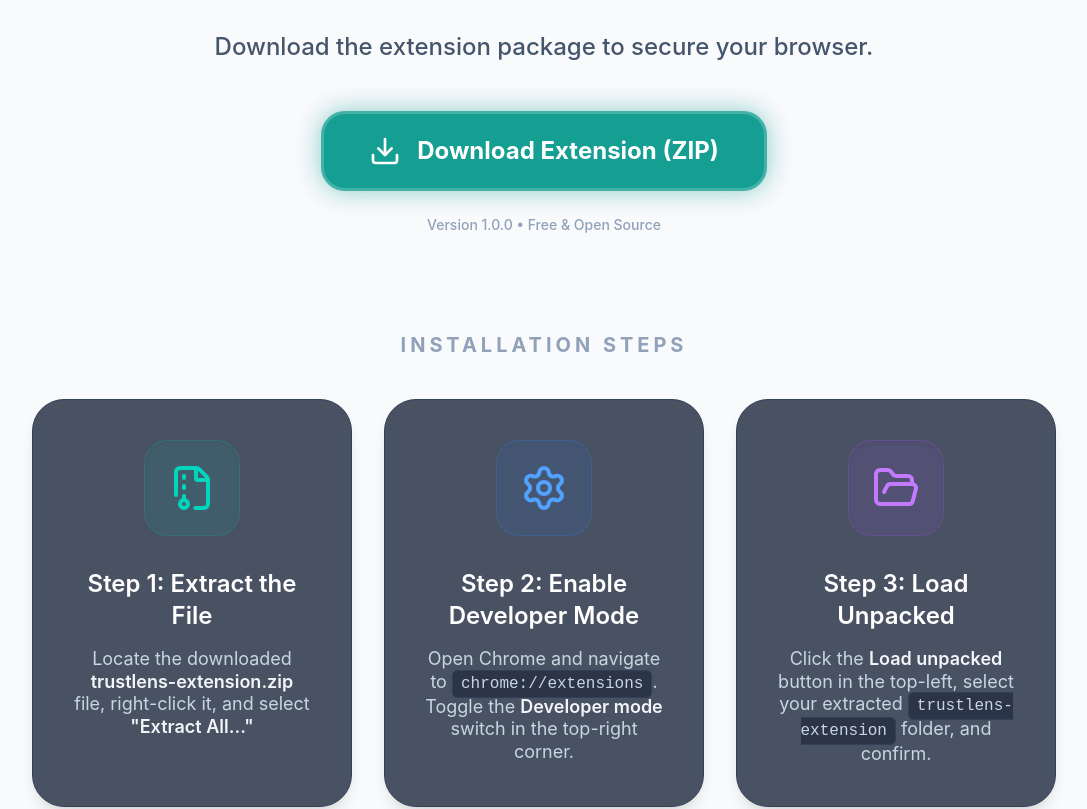
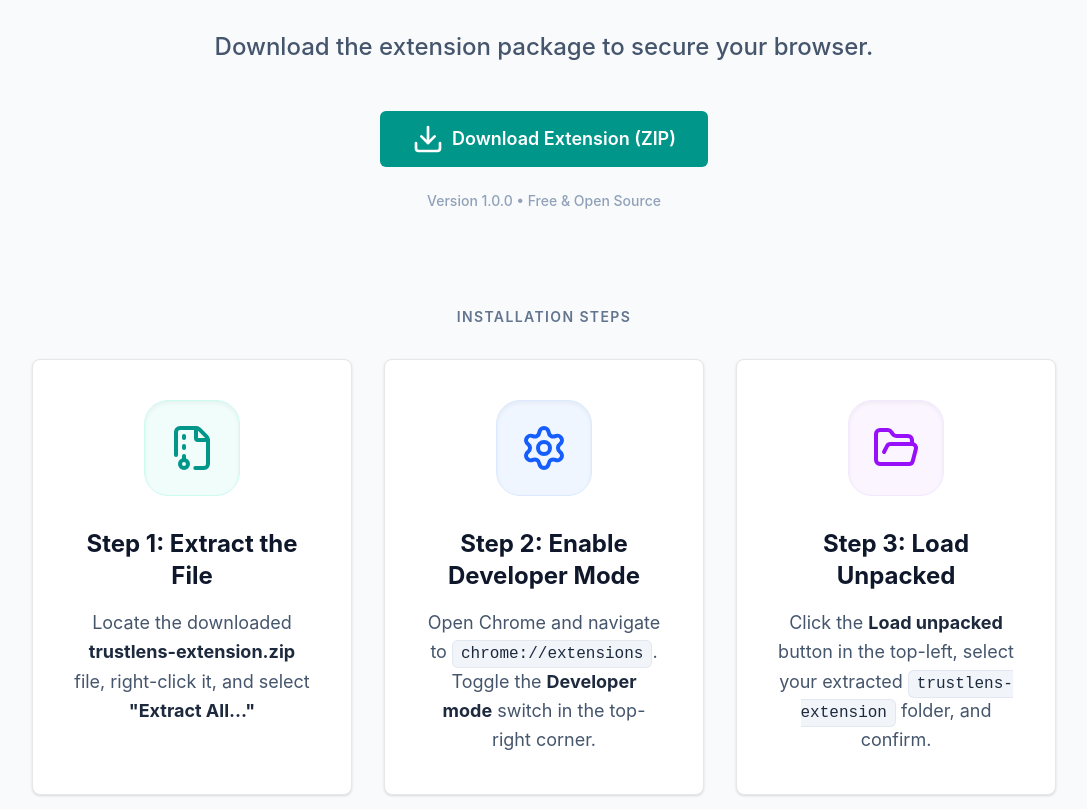
Before and after one commit to t00fan01/TrustLensAI-Enterprise, a React (Vite) app in the folder trustlens-landing/: page /setup in a window 1280 px wide. Shown: the part 335-1144 px from the top of the page, without its empty margins (96-1183 px from the left). Built offline with nearby package versions, Linux system fonts and the light colour scheme.

Commit message:
ui: finalize professional minimal installation wizard layout

```diff
--- a/trustlens-landing/src/components/Setup.jsx
+++ b/trustlens-landing/src/components/Setup.jsx
@@ -18,11 +18,10 @@ const Setup = () => {
           <a
             href="/trustlens-extension.zip"
             download
-            className="group relative inline-flex items-center justify-center gap-4 px-12 py-6 bg-teal-600 hover:bg-teal-500 text-white text-2xl font-bold rounded-3xl shadow-[0_0_25px_rgba(13,148,136,0.5)] animate-pulse hover:animate-none transition-all duration-300 hover:-translate-y-2 hover:shadow-[0_0_35px_rgba(13,148,136,0.7)]"
+            className="inline-flex items-center justify-center gap-2 px-8 py-3 bg-teal-600 text-white text-lg font-semibold rounded-md hover:bg-teal-700 transition-colors duration-200"
           >
-            <Download className="w-8 h-8 group-hover:scale-110 transition-transform duration-300" />
+            <Download className="w-8 h-8" />
             <span>Download Extension (ZIP)</span>
-            <div className="absolute inset-0 border-[3px] border-white/20 rounded-3xl"></div>
           </a>
           <p className="mt-6 text-sm text-slate-400 font-medium">
             Version 1.0.0 • Free & Open Source
@@ -30,51 +29,51 @@ const Setup = () => {
         </div>
 
         <div className="relative">
-          <h2 className="text-xl font-bold text-center text-slate-400 mb-10 uppercase tracking-[0.2em]">
+          <h2 className="text-sm font-semibold text-center text-slate-500 mb-8 uppercase tracking-widest">
             Installation Steps
           </h2>
 
           <div className="grid grid-cols-1 md:grid-cols-3 gap-8">
-            <div className="bg-slate-800/80 backdrop-blur-md rounded-[2rem] p-8 md:p-10 border border-slate-700 shadow-lg flex flex-col items-center text-center transition-all duration-300 hover:shadow-2xl hover:shadow-teal-900/20 hover:-translate-y-2 group">
-              <div className="w-24 h-24 rounded-3xl bg-teal-500/10 border border-teal-500/20 flex items-center justify-center mb-8 shadow-inner group-hover:scale-110 transition-all duration-300">
-                <FileArchive className="text-teal-400 w-12 h-12" />
+            <div className="bg-white rounded-lg p-8 md:p-10 border border-gray-200 shadow-sm flex flex-col items-center text-center transition-shadow duration-200 hover:shadow-md">
+              <div className="w-24 h-24 rounded-3xl bg-teal-50 border border-teal-100 flex items-center justify-center mb-8 shadow-inner group-hover:scale-110 group-hover:bg-teal-100 transition-all duration-300">
+                <FileArchive className="text-teal-600 w-12 h-12" />
               </div>
-              <h3 className="text-2xl font-semibold text-white mb-4">
+              <h3 className="text-2xl font-bold text-slate-900 mb-4">
                 Step 1: Extract the File
               </h3>
-              <p className="text-slate-300 text-lg leading-tight">
-                Locate the downloaded <strong className="text-slate-100 font-semibold">trustlens-extension.zip</strong> file, right-click it, and select <strong className="text-slate-100 font-semibold">"Extract All..."</strong>
+              <p className="text-slate-600 text-lg leading-relaxed">
+                Locate the downloaded <strong className="text-slate-800">trustlens-extension.zip</strong> file, right-click it, and select <strong className="text-slate-800">"Extract All..."</strong>
               </p>
             </div>
 
-            <div className="bg-slate-800/80 backdrop-blur-md rounded-[2rem] p-8 md:p-10 border border-slate-700 shadow-lg flex flex-col items-center text-center transition-all duration-300 hover:shadow-2xl hover:shadow-blue-900/20 hover:-translate-y-2 group">
-              <div className="w-24 h-24 rounded-3xl bg-blue-500/10 border border-blue-500/20 flex items-center justify-center mb-8 shadow-inner group-hover:scale-110 transition-all duration-300">
-                <Settings className="text-blue-400 w-12 h-12" />
+            <div className="bg-white rounded-lg p-8 md:p-10 border border-gray-200 shadow-sm flex flex-col items-center text-center transition-shadow duration-200 hover:shadow-md">
+              <div className="w-24 h-24 rounded-3xl bg-blue-50 border border-blue-100 flex items-center justify-center mb-8 shadow-inner group-hover:scale-110 group-hover:bg-blue-100 transition-all duration-300">
+                <Settings className="text-blue-600 w-12 h-12" />
               </div>
-              <h3 className="text-2xl font-semibold text-white mb-4">
+              <h3 className="text-2xl font-bold text-slate-900 mb-4">
                 Step 2: Enable Developer Mode
               </h3>
-              <p className="text-slate-300 text-lg leading-tight">
-                Open Chrome and navigate to <code className="bg-slate-900/50 px-2 py-1 rounded-md text-base text-slate-300 border border-slate-700 font-mono">chrome://extensions</code>. Toggle the <strong className="text-slate-100 font-semibold">Developer mode</strong> switch in the top-right corner.
+              <p className="text-slate-600 text-lg leading-relaxed">
+                Open Chrome and navigate to <code className="bg-slate-100 px-2 py-1 rounded-md text-base text-slate-800 border border-slate-200 font-mono">chrome://extensions</code>. Toggle the <strong className="text-slate-800">Developer mode</strong> switch in the top-right corner.
               </p>
             </div>
 
-            <div className="bg-slate-800/80 backdrop-blur-md rounded-[2rem] p-8 md:p-10 border border-slate-700 shadow-lg flex flex-col items-center text-center transition-all duration-300 hover:shadow-2xl hover:shadow-purple-900/20 hover:-translate-y-2 group">
-              <div className="w-24 h-24 rounded-3xl bg-purple-500/10 border border-purple-500/20 flex items-center justify-center mb-8 shadow-inner group-hover:scale-110 transition-all duration-300">
-                <FolderOpen className="text-purple-400 w-12 h-12" />
+            <div className="bg-white rounded-lg p-8 md:p-10 border border-gray-200 shadow-sm flex flex-col items-center text-center transition-shadow duration-200 hover:shadow-md">
+              <div className="w-24 h-24 rounded-3xl bg-purple-50 border border-purple-100 flex items-center justify-center mb-8 shadow-inner group-hover:scale-110 group-hover:bg-purple-100 transition-all duration-300">
+                <FolderOpen className="text-purple-600 w-12 h-12" />
               </div>
-              <h3 className="text-2xl font-semibold text-white mb-4">
+              <h3 className="text-2xl font-bold text-slate-900 mb-4">
                 Step 3: Load Unpacked
               </h3>
-              <p className="text-slate-300 text-lg leading-tight">
-                Click the <strong className="text-slate-100 font-semibold">Load unpacked</strong> button in the top-left, select your extracted <code className="bg-slate-900/50 px-2 py-1 rounded-md text-base text-slate-300 border border-slate-700 font-mono">trustlens-extension</code> folder, and confirm.
+              <p className="text-slate-600 text-lg leading-relaxed">
+                Click the <strong className="text-slate-800">Load unpacked</strong> button in the top-left, select your extracted <code className="bg-slate-100 px-2 py-1 rounded-md text-base text-slate-800 border border-slate-200 font-mono">trustlens-extension</code> folder, and confirm.
               </p>
             </div>
           </div>
         </div>
 
         <div className="mt-20 flex justify-center pb-20">
-           <a href="/" className="inline-flex items-center gap-3 px-10 py-5 bg-slate-900 hover:bg-slate-800 text-white text-xl font-bold rounded-2xl shadow-xl shadow-slate-900/20 transition-all duration-300 hover:-translate-y-1">
+           <a href="/" className="inline-flex items-center gap-3 px-6 py-3 border border-teal-600 text-teal-600 font-medium rounded-md hover:bg-teal-600 hover:text-white transition-colors duration-200">
              Go to Dashboard <ArrowRight className="w-6 h-6" />
            </a>
         </div>
```
